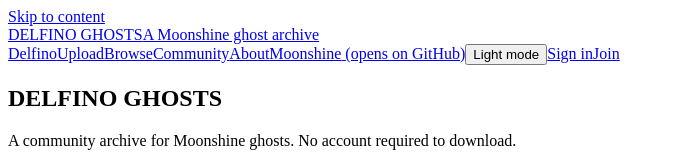
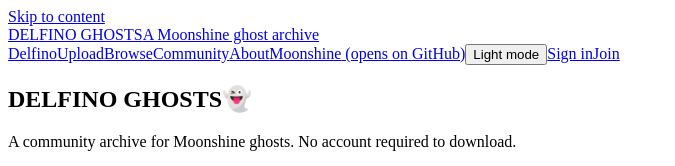
Before and after one commit to Zeldocto/delfino-ghosts, a React (Vite) app: page / in a window 1280 px wide. Shown: the top 166 px of the page, without its empty margins (0-675 px from the left). Built offline with nearby package versions, Linux system fonts and the light colour scheme; no server answers; the HTML template or start-up script is replaced by a standard one.

Commit message:
Add ghost emoji to home title

```diff
--- a/src/pages/Home.tsx
+++ b/src/pages/Home.tsx
@@ -43,7 +43,7 @@
   return (
     <div>
       <section className="home-hero">
-        <h1 className="home-title">DELFINO GHOSTS</h1>
+        <h1 className="home-title">DELFINO GHOSTS👻</h1>
         <p className="home-sub">
           A community archive for Moonshine ghosts. No account
           required to download.
```
